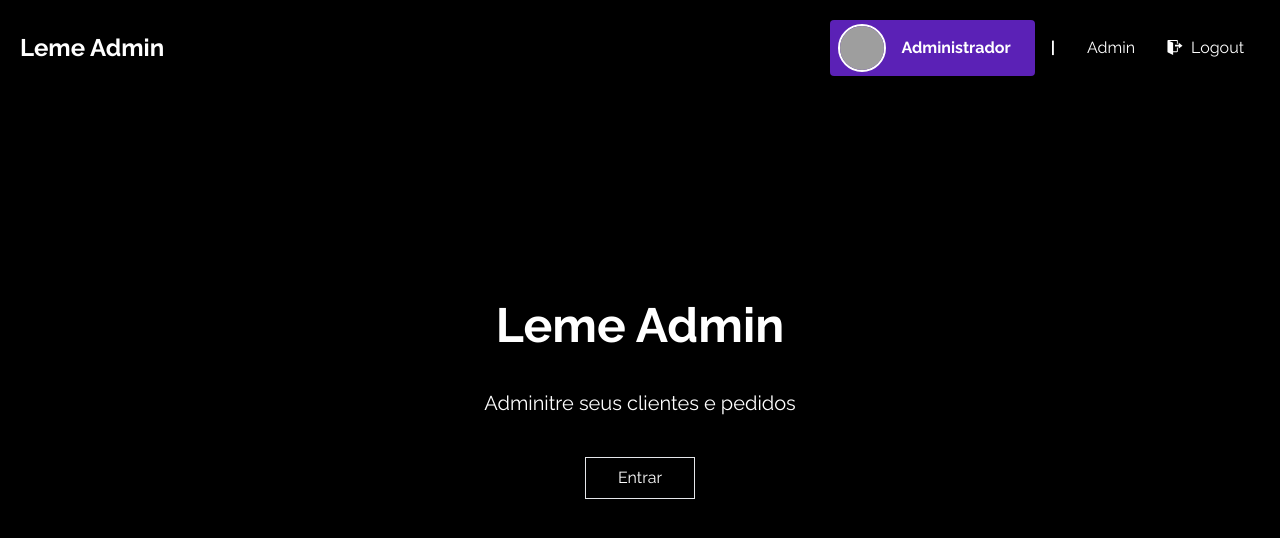
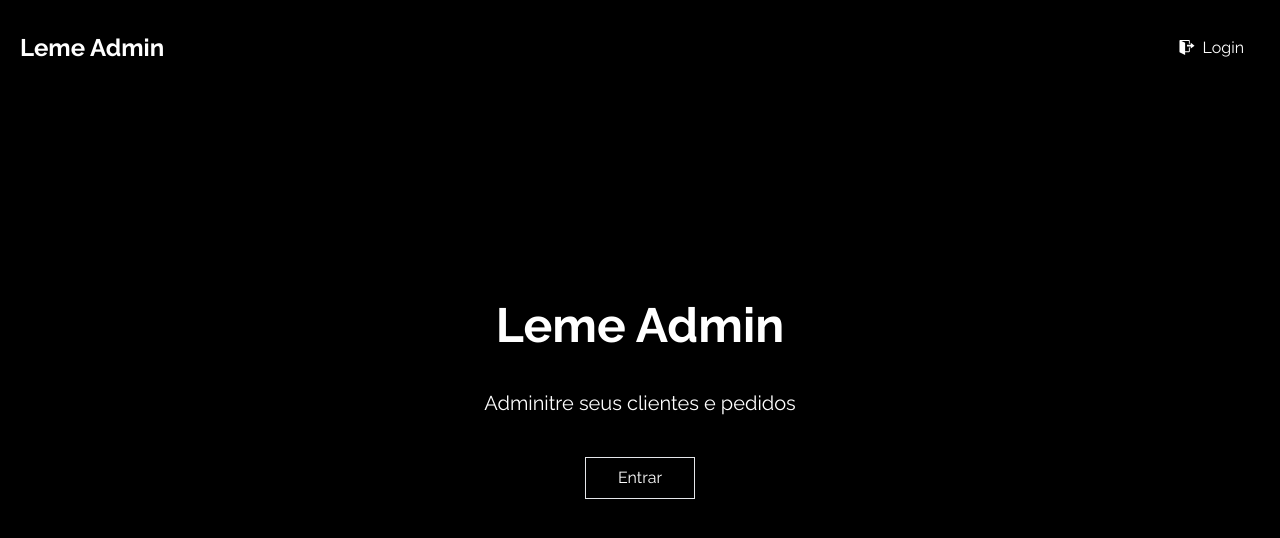
Before and after one commit to igorovisk/leme-teste-front, a Next.js app: page / in a window 1280 px wide. Shown: the top 538 px of the page. Built offline with nearby package versions, Linux system fonts and the light colour scheme; grey boxes are pictures that could not be loaded.

Commit message:
Styles fix

```diff
--- a/components/Navbar/NavBar.tsx
+++ b/components/Navbar/NavBar.tsx
@@ -54,10 +54,13 @@ export function NavBar() {
             </Link>
             {/* Desktop Menu */}
             <ul className="hidden md:flex items-center justify-end ">
+               {router.pathname !== "/" && (
                   <>
                      <li
                         className={`flex rounded justify-center hoverItem items-center pl-2 pr-2 ${
-                        navBgColor === "white" ? "bg-black" : "bg-violet-800 "
+                           navBgColor === "white"
+                              ? "bg-black"
+                              : "bg-violet-800 "
                         }  `}
                      >
                         <div className="flex justify-center items-center">
@@ -79,6 +82,8 @@ export function NavBar() {
 
                      <li className="p-4 font-bold">|</li>
                   </>
+               )}
+               {router.pathname !== "/" && (
                   <li
                      className={`p-4 hoverItem  ${
                         router.pathname == "/home" ? "active" : ""
@@ -86,13 +91,21 @@ export function NavBar() {
                   >
                      <Link href="/home">Admin</Link>
                   </li>
-
+               )}
+               <li
+                  className="p-4 flex items-center gap-2 cursor-pointer hover:text-red-400 hoverItem"
+                  onClick={() => router.push("/")}
+               >
+                  <GoSignOut /> Login
+               </li>
+               {router.pathname !== "/" && (
                   <li
                      className="p-4 flex items-center gap-2 cursor-pointer hover:text-red-400 hoverItem"
                      onClick={() => router.push("/")}
                   >
                      <GoSignOut /> Logout
                   </li>
+               )}
             </ul>
 
             {/* Hamburguer Button */}
@@ -136,6 +149,8 @@ export function NavBar() {
 
                   <>
                      <hr className="flex h-2 border-sky-500 mt-5 w-[50%] justify-start self-start" />
+                     {router.pathname !== "/" && (
+                        <>
                            <li
                               onClick={() => setOpenedMenu(false)}
                               className="hoverItem"
@@ -193,6 +208,8 @@ export function NavBar() {
                               <GoSignOut /> Logout
                            </li>
                         </>
+                     )}
+                  </>
                </ul>
             </div>
          </div>
```
Lines whose indentation alone changed are shown as unchanged.
